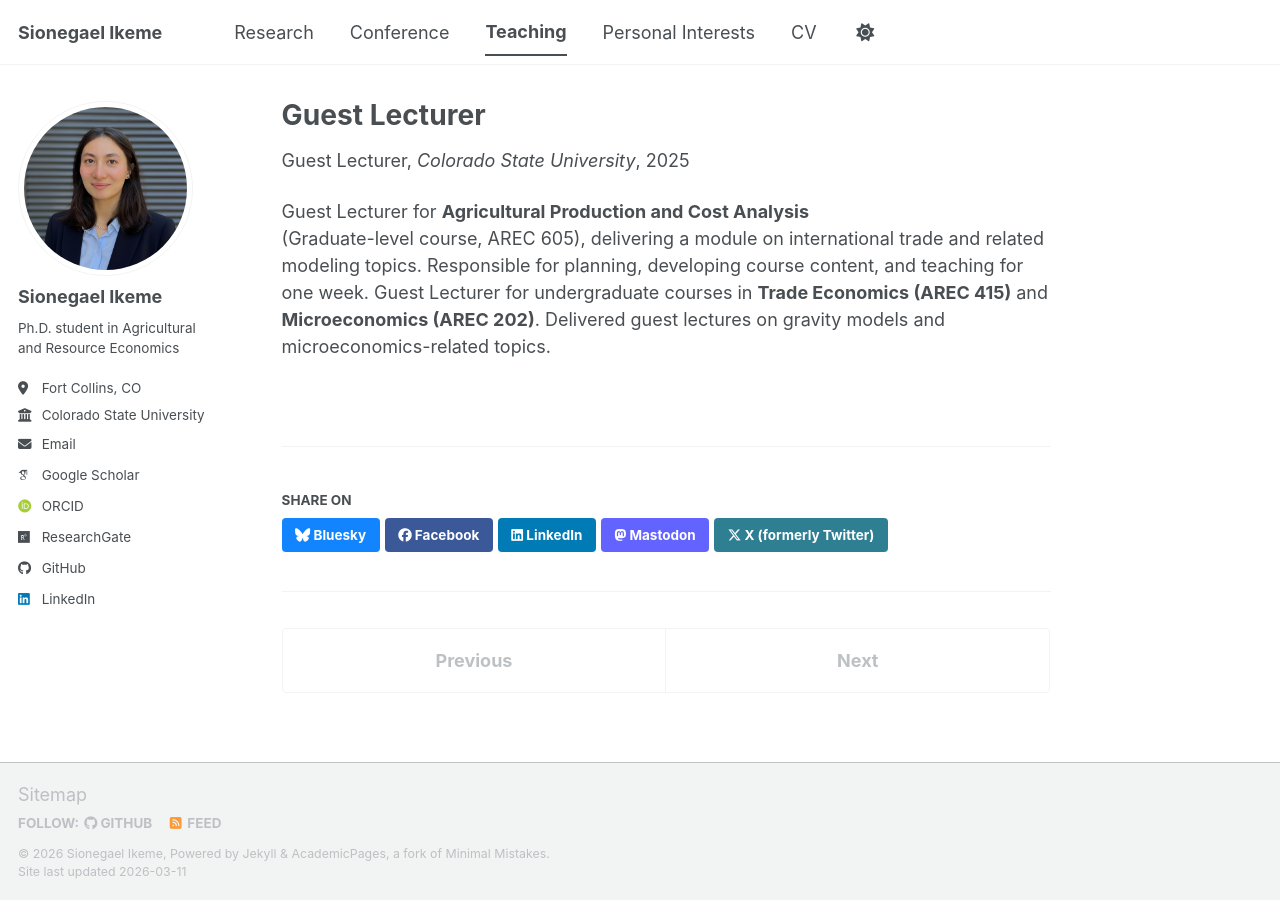
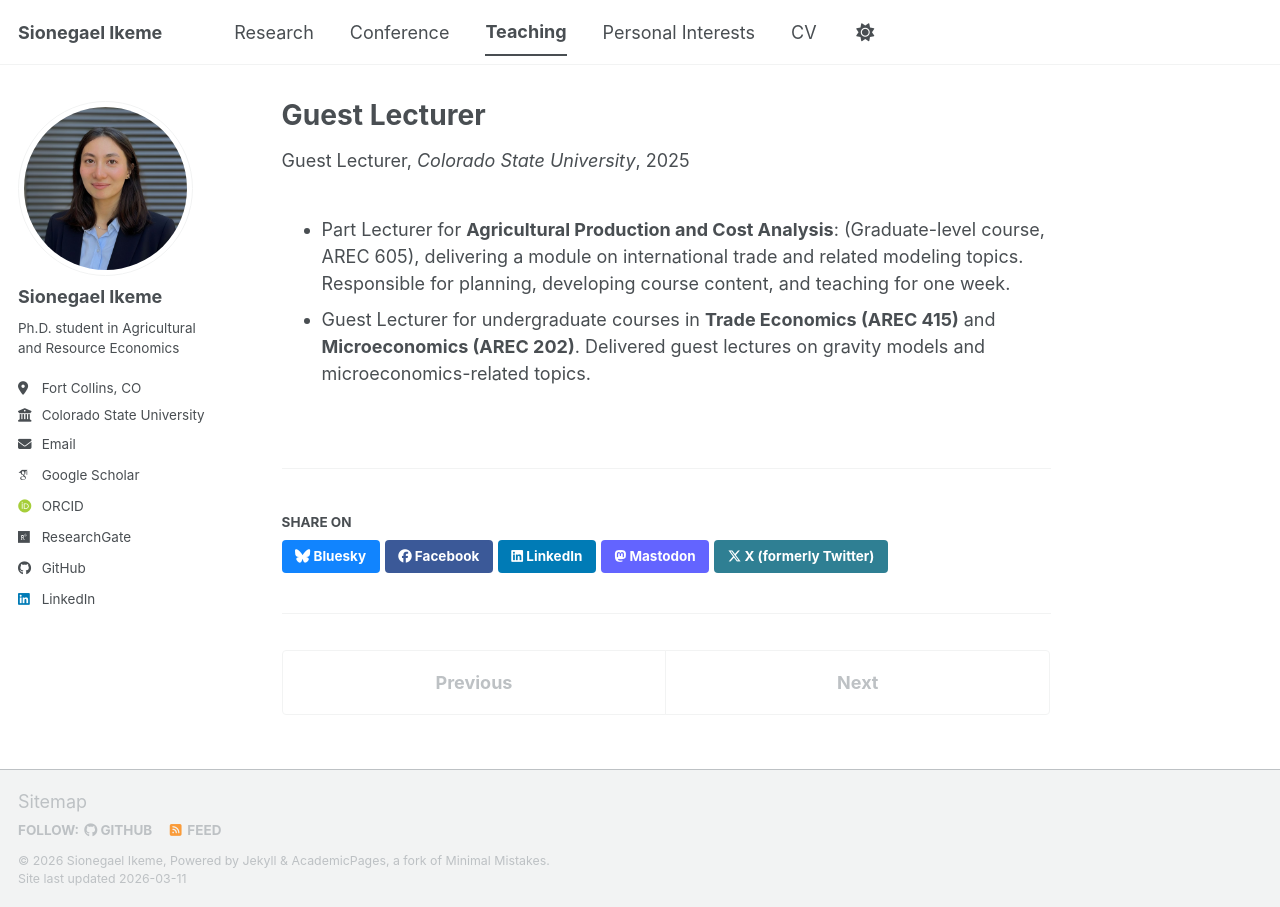
Before and after one commit to sikeme10/sikeme10.github.io, a Jekyll site: the page built from _teaching/2025_TA.md, in a window 1280 px wide. Built offline with Jekyll 4.4.1, drawn with Linux system fonts in a browser that asks for light colours; some web fonts are replaced; a script bundle is joined from its source files by our own code; library files that are not in the unit come from our copies.

Commit message:
Refactor guest lecturer description for clarity

```diff
--- a/_teaching/2025_TA.md
+++ b/_teaching/2025_TA.md
@@ -6,7 +6,5 @@
 location: "Fort Collins, USA"
 date: 2025-01-01
 ---
-
-Guest Lecturer for **Agricultural Production and Cost Analysis**
-(Graduate-level course, AREC 605), delivering a module on international trade and related modeling topics. Responsible for planning, developing course content, and teaching for one week.
-Guest Lecturer for undergraduate courses in **Trade Economics (AREC 415)** and **Microeconomics (AREC 202)**. Delivered guest lectures on gravity models and microeconomics-related topics.
+- Part Lecturer for **Agricultural Production and Cost Analysis**: (Graduate-level course, AREC 605), delivering a module on international trade and related modeling topics. Responsible for planning, developing course content, and teaching for one week.
+- Guest Lecturer for undergraduate courses in **Trade Economics (AREC 415)** and **Microeconomics (AREC 202)**. Delivered guest lectures on gravity models and microeconomics-related topics.
```
